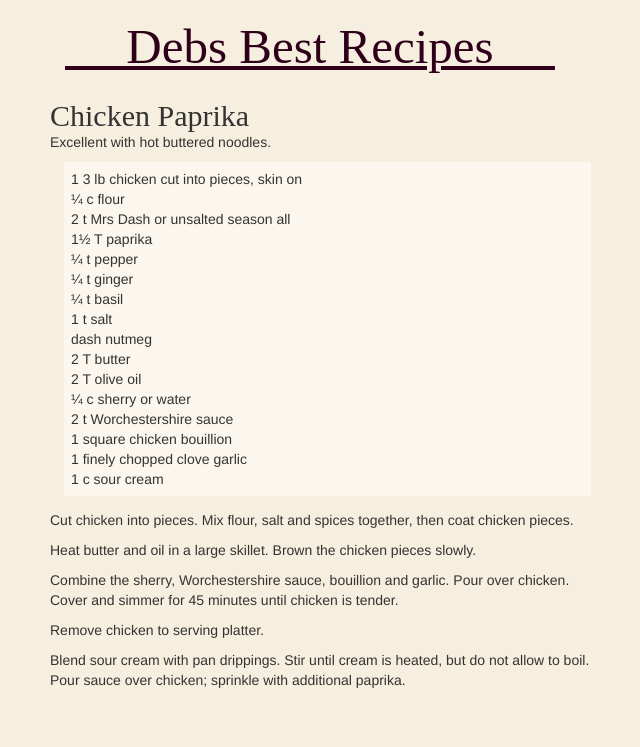
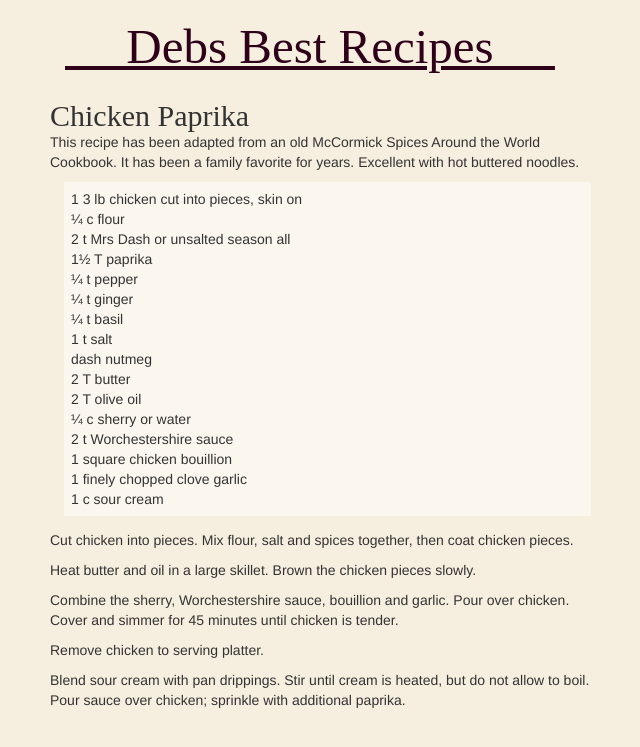
Before and after one commit to JonahBraun/debs-recipes, a Jekyll site: the page built from _posts/2015-02-08-ChickenPaprika.md, in a window 1280 px wide. Shown: the top 747 px of the page, without its empty margins (5-645 px from the left). Built offline with Jekyll 4.4.1, drawn with Linux system fonts in a browser that asks for light colours; nearby versions of some CDN libraries; some web fonts are replaced; Markdown is read by kramdown in place of the engine named in the settings.

Commit message:
Update 2015-02-08-ChickenPaprika.md

```diff
--- a/_posts/2015-02-08-ChickenPaprika.md
+++ b/_posts/2015-02-08-ChickenPaprika.md
@@ -4,7 +4,7 @@ title: Chicken Paprika
 category: poultry
 
 ---
-Excellent with hot buttered noodles.
+This recipe has been adapted from an old McCormick Spices Around the World Cookbook. It has been a family favorite for years. Excellent with hot buttered noodles.
 
 - 1 3 lb chicken cut into pieces, skin on
 - ¼ c flour
```
